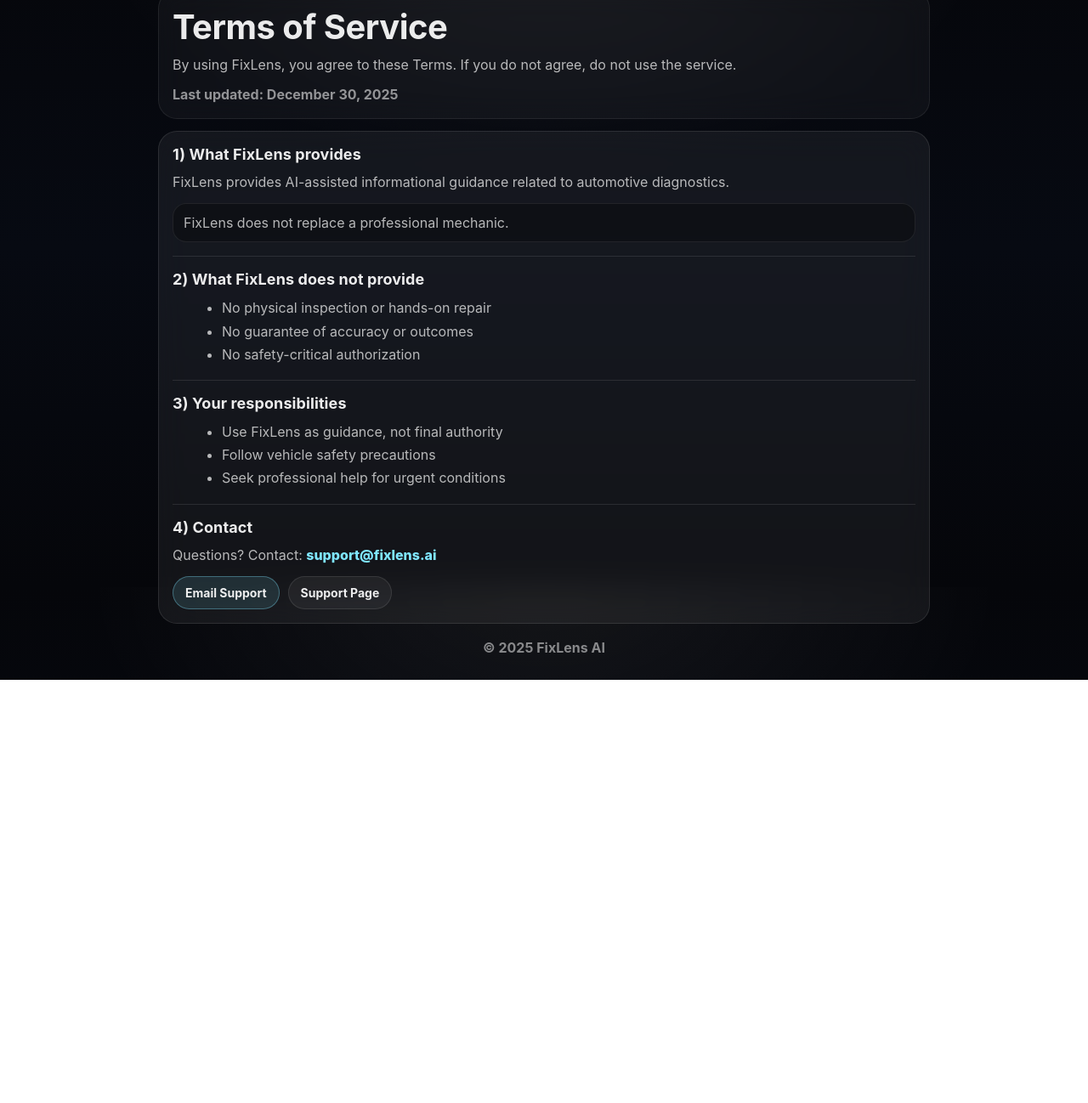
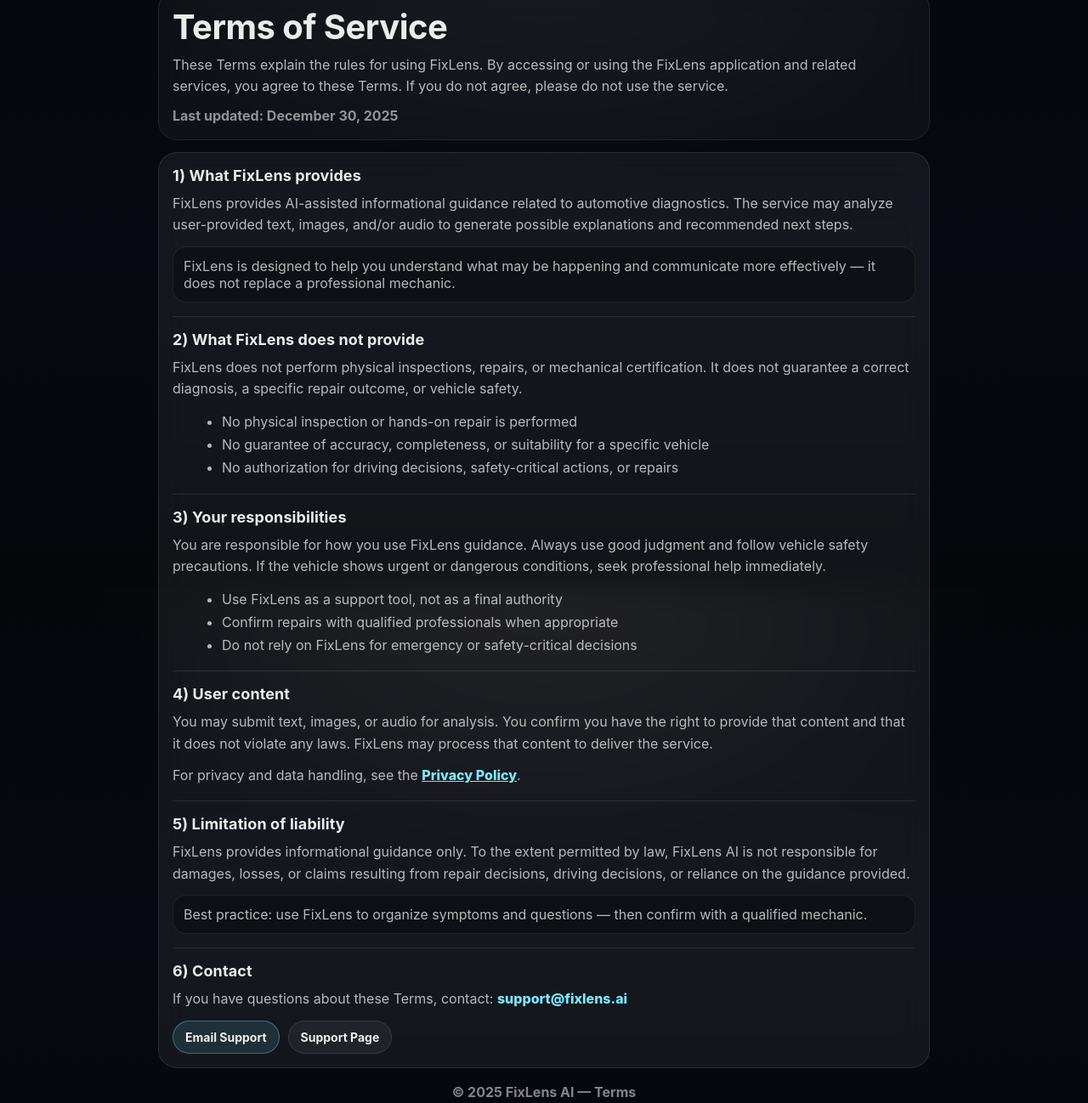
Before and after one commit to 502296/fixlens-brain-api, a website: page terms.html in a window 1280 px wide. Shown: the part 109-1407 px from the top of the page at 85% size. Before the commit the page ends 909 px from the top, so only its background shows below. Drawn offline with Linux system fonts and the light colour scheme.

Commit message:
Update terms.html

```diff
--- a/terms.html
+++ b/terms.html
@@ -24,25 +24,37 @@
 
     <div class="hero">
       <h1>Terms of Service</h1>
-      <p class="subtitle">By using FixLens, you agree to these Terms. If you do not agree, do not use the service.</p>
+      <p class="subtitle">
+        These Terms explain the rules for using FixLens. By accessing or using the FixLens application and related services,
+        you agree to these Terms. If you do not agree, please do not use the service.
+      </p>
       <div class="meta">Last updated: December 30, 2025</div>
     </div>
 
     <div class="card">
       <div class="section">
         <h2>1) What FixLens provides</h2>
-        <p>FixLens provides AI-assisted informational guidance related to automotive diagnostics.</p>
-        <div class="note">FixLens does not replace a professional mechanic.</div>
+        <p>
+          FixLens provides AI-assisted informational guidance related to automotive diagnostics. The service may analyze user-provided text,
+          images, and/or audio to generate possible explanations and recommended next steps.
+        </p>
+        <div class="note">
+          FixLens is designed to help you understand what may be happening and communicate more effectively — it does not replace a professional mechanic.
+        </div>
       </div>
 
       <hr class="sep"/>
 
       <div class="section">
         <h2>2) What FixLens does not provide</h2>
+        <p>
+          FixLens does not perform physical inspections, repairs, or mechanical certification. It does not guarantee a correct diagnosis,
+          a specific repair outcome, or vehicle safety.
+        </p>
         <ul>
-          <li>No physical inspection or hands-on repair</li>
-          <li>No guarantee of accuracy or outcomes</li>
-          <li>No safety-critical authorization</li>
+          <li>No physical inspection or hands-on repair is performed</li>
+          <li>No guarantee of accuracy, completeness, or suitability for a specific vehicle</li>
+          <li>No authorization for driving decisions, safety-critical actions, or repairs</li>
         </ul>
       </div>
 
@@ -50,18 +62,46 @@
 
       <div class="section">
         <h2>3) Your responsibilities</h2>
+        <p>
+          You are responsible for how you use FixLens guidance. Always use good judgment and follow vehicle safety precautions.
+          If the vehicle shows urgent or dangerous conditions, seek professional help immediately.
+        </p>
         <ul>
-          <li>Use FixLens as guidance, not final authority</li>
-          <li>Follow vehicle safety precautions</li>
-          <li>Seek professional help for urgent conditions</li>
+          <li>Use FixLens as a support tool, not as a final authority</li>
+          <li>Confirm repairs with qualified professionals when appropriate</li>
+          <li>Do not rely on FixLens for emergency or safety-critical decisions</li>
         </ul>
       </div>
 
       <hr class="sep"/>
 
       <div class="section">
-        <h2>4) Contact</h2>
-        <p>Questions? Contact: <span class="highlight">support@fixlens.ai</span></p>
+        <h2>4) User content</h2>
+        <p>
+          You may submit text, images, or audio for analysis. You confirm you have the right to provide that content and that it does not violate any laws.
+          FixLens may process that content to deliver the service.
+        </p>
+        <p>For privacy and data handling, see the <a class="highlight" href="privacy.html">Privacy Policy</a>.</p>
+      </div>
+
+      <hr class="sep"/>
+
+      <div class="section">
+        <h2>5) Limitation of liability</h2>
+        <p>
+          FixLens provides informational guidance only. To the extent permitted by law, FixLens AI is not responsible for damages, losses,
+          or claims resulting from repair decisions, driving decisions, or reliance on the guidance provided.
+        </p>
+        <div class="note">
+          Best practice: use FixLens to organize symptoms and questions — then confirm with a qualified mechanic.
+        </div>
+      </div>
+
+      <hr class="sep"/>
+
+      <div class="section">
+        <h2>6) Contact</h2>
+        <p>If you have questions about these Terms, contact: <span class="highlight">support@fixlens.ai</span></p>
         <div class="actions">
           <a class="button primary" href="mailto:support@fixlens.ai?subject=FixLens%20Terms%20Question">Email Support</a>
           <a class="button" href="support.html">Support Page</a>
@@ -69,7 +109,7 @@
       </div>
     </div>
 
-    <div class="footer">© 2025 FixLens AI</div>
+    <div class="footer">© 2025 FixLens AI — Terms</div>
 
   </div>
 </body>
```
